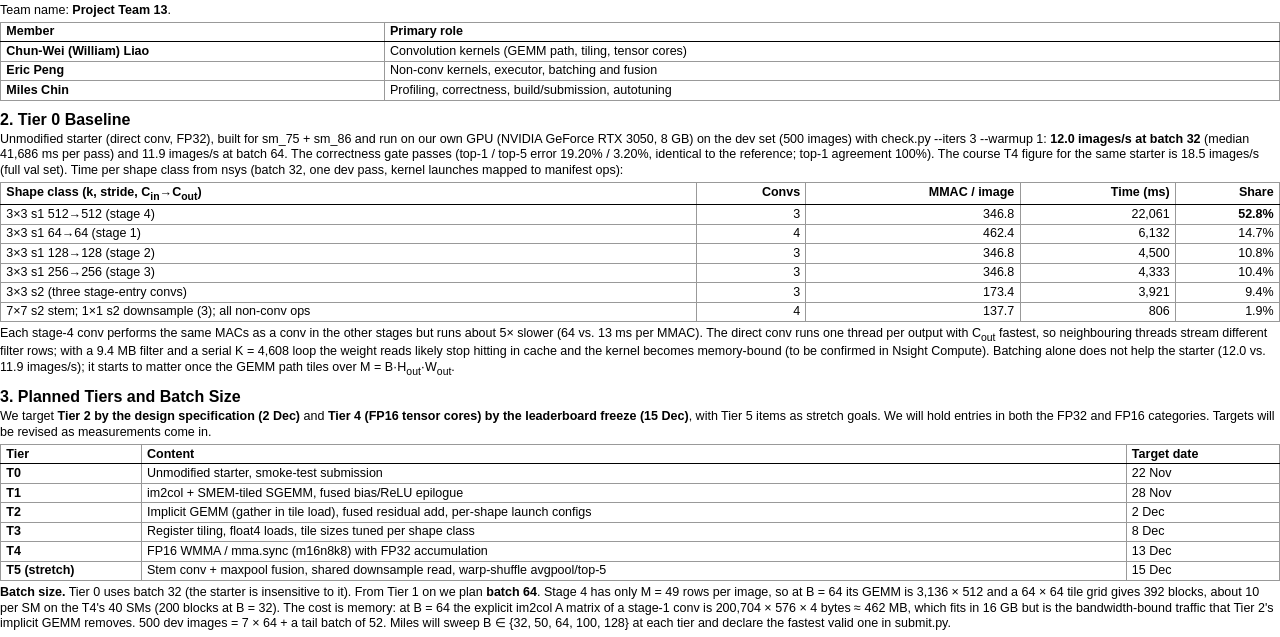
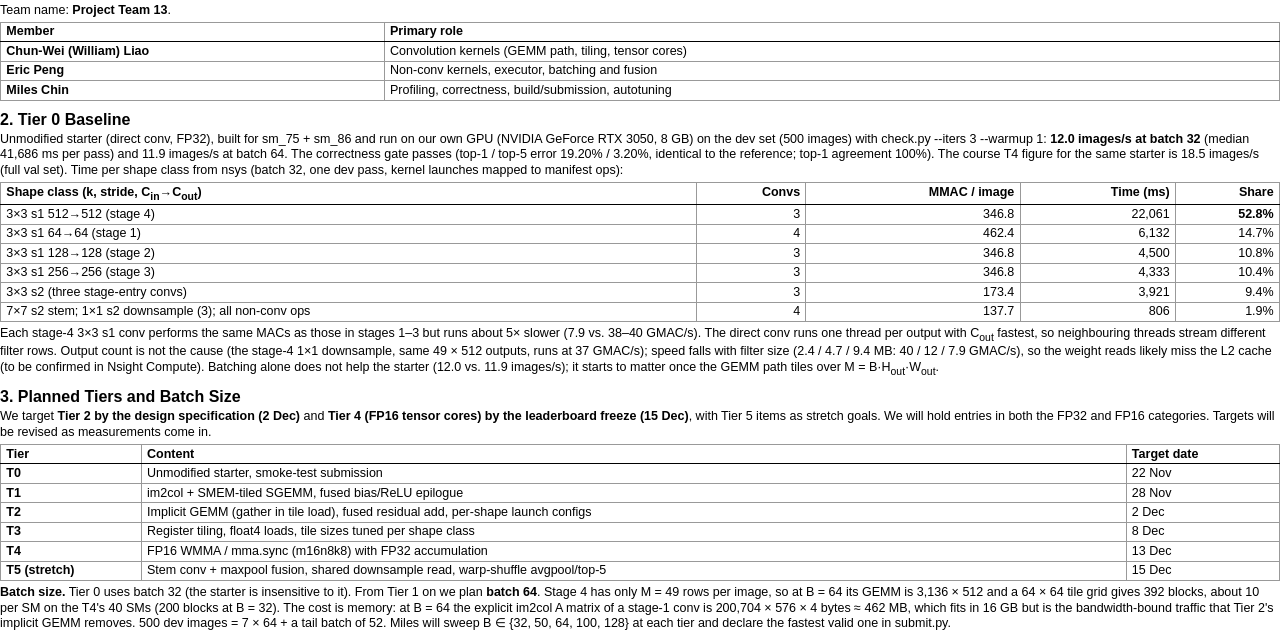
Before and after one commit to mileschintw/fall-2026, a plain HTML site: page gpu/hw/final-project-proposal/proposal_v2.html in a window 1280 px wide. Shown: the part 55-692 px from the top of the page. Drawn offline with Linux system fonts and the light colour scheme.

Commit message:
作業說明 11/20 16:42 PT: GPU Proposal v2 diff review 修正
- 「64 vs. 13 ms per MMAC」單位錯，改成 throughput：7.9 vs. 38–40 GMAC/s
- stage 4 解釋補上證據：同樣 49×512 outputs 的 1×1 downsample 跑 37 GMAC/s，速度隨 filter 大小（2.4/4.7/9.4 MB）下降；拿掉不是原因的 serial K loop
- 「same MACs」限定為 stage 1–3 的 3×3 s1 conv

Co-Authored-By: Claude Opus 5.5 <noreply@anthropic.com>

```diff
--- a/gpu/hw/final-project-proposal/proposal_v2.html
+++ b/gpu/hw/final-project-proposal/proposal_v2.html
@@ -47,7 +47,7 @@
 <tr><td>3&times;3 s2 (three stage-entry convs)</td><td class="n">3</td><td class="n">173.4</td><td class="n">3,921</td><td class="n">9.4%</td></tr>
 <tr><td>7&times;7 s2 stem; 1&times;1 s2 downsample (3); all non-conv ops</td><td class="n">4</td><td class="n">137.7</td><td class="n">806</td><td class="n">1.9%</td></tr>
 </table>
-<p>Each stage-4 conv performs the same MACs as a conv in the other stages but runs about 5&times; slower (64 vs. 13 ms per MMAC). The direct conv runs one thread per output with C<sub>out</sub> fastest, so neighbouring threads stream different filter rows; with a 9.4 MB filter and a serial K = 4,608 loop the weight reads likely stop hitting in cache and the kernel becomes memory-bound (to be confirmed in Nsight Compute). Batching alone does not help the starter (12.0 vs. 11.9 images/s); it starts to matter once the GEMM path tiles over M = B&middot;H<sub>out</sub>&middot;W<sub>out</sub>.</p>
+<p>Each stage-4 3&times;3 s1 conv performs the same MACs as those in stages 1&ndash;3 but runs about 5&times; slower (7.9 vs. 38&ndash;40 GMAC/s). The direct conv runs one thread per output with C<sub>out</sub> fastest, so neighbouring threads stream different filter rows. Output count is not the cause (the stage-4 1&times;1 downsample, same 49 &times; 512 outputs, runs at 37 GMAC/s); speed falls with filter size (2.4 / 4.7 / 9.4 MB: 40 / 12 / 7.9 GMAC/s), so the weight reads likely miss the L2 cache (to be confirmed in Nsight Compute). Batching alone does not help the starter (12.0 vs. 11.9 images/s); it starts to matter once the GEMM path tiles over M = B&middot;H<sub>out</sub>&middot;W<sub>out</sub>.</p>
 
 <h2>3. Planned Tiers and Batch Size</h2>
 <p>We target <b>Tier 2 by the design specification (2 Dec)</b> and <b>Tier 4 (FP16 tensor cores) by the leaderboard freeze (15 Dec)</b>, with Tier 5 items as stretch goals. We will hold entries in both the FP32 and FP16 categories. Targets will be revised as measurements come in.</p>
```
Also changed, not shown: 1 other file.
